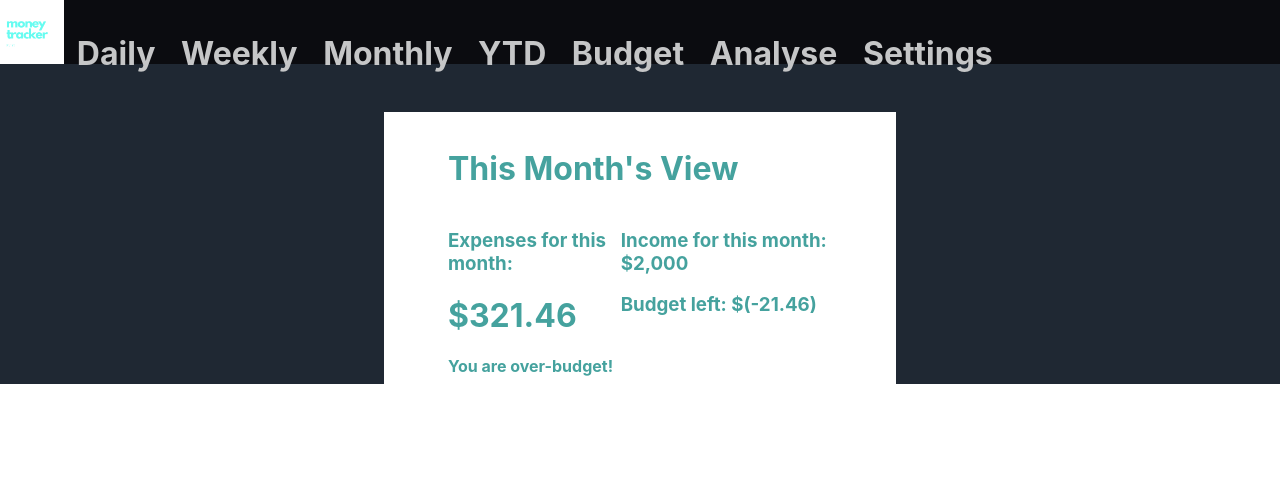
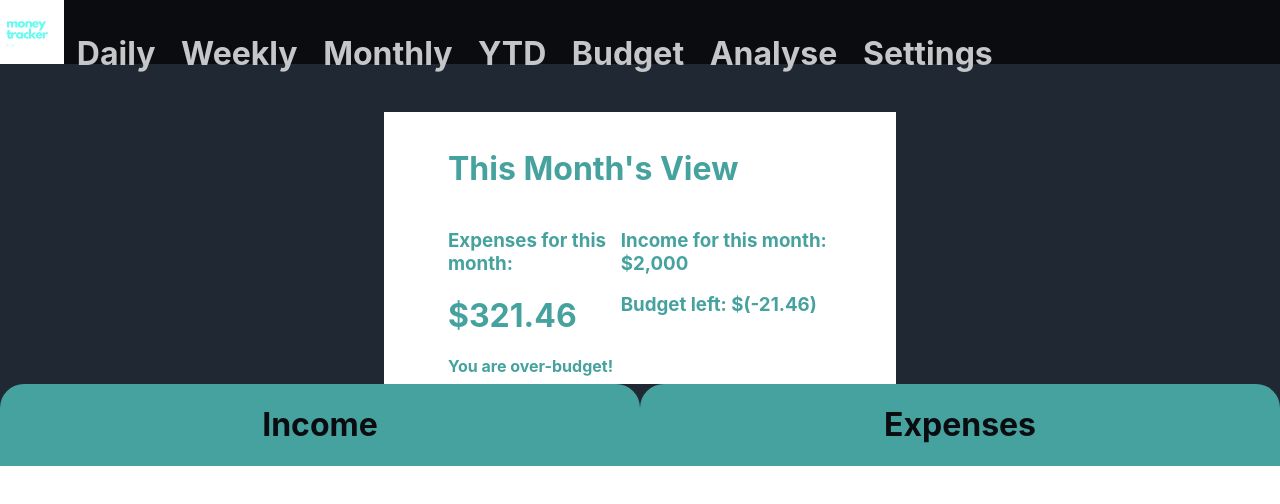
Before and after one commit to tanruyi/money_tracker, a React (Create React App) app in the folder client/: page / in a window 1280 px wide. Shown: the top 504 px of the page. Built offline with nearby package versions, Linux system fonts and the light colour scheme.

Commit message:
IncomeExpenseTab setup

```diff
--- /dev/null
+++ b/client/src/components/IncomeExpenseTab.js
@@ -0,0 +1,19 @@
+/** @format */
+
+import React from "react";
+import styles from "./IncomeExpenseTab.module.css";
+
+const IncomeExpenseTab = () => {
+	return (
+		<div className={styles.container}>
+			<div className={styles.tab}>
+				<h1>Income</h1>
+			</div>
+			<div className={styles.tab}>
+				<h1>Expenses</h1>
+			</div>
+		</div>
+	);
+};
+
+export default IncomeExpenseTab;
--- /dev/null
+++ b/client/src/components/IncomeExpenseTab.module.css
@@ -0,0 +1,22 @@
+/** @format */
+
+.container {
+	display: flex;
+	width: 100%;
+	background-color: #1f2833;
+}
+
+.tab {
+	width: 50%;
+	text-align: center;
+	background-color: #45a29e;
+	border-radius: 1.5rem 1.5rem 0 0;
+	cursor: pointer;
+	color: #0b0c10;
+}
+
+.tab:hover,
+.tab:active {
+	background-color: #66fcf1;
+	border-radius: 2rem 2rem 0 0;
+}
--- a/client/src/pages/MonthlyView.js
+++ b/client/src/pages/MonthlyView.js
@@ -2,11 +2,13 @@
 
 import React from "react";
 import IncomeExpenseDashboard from "../components/IncomeExpenseDashboard";
+import IncomeExpenseTab from "../components/IncomeExpenseTab";
 
 const MonthlyView = () => {
 	return (
 		<div>
 			<IncomeExpenseDashboard />
+			<IncomeExpenseTab />
 		</div>
 	);
 };
```
